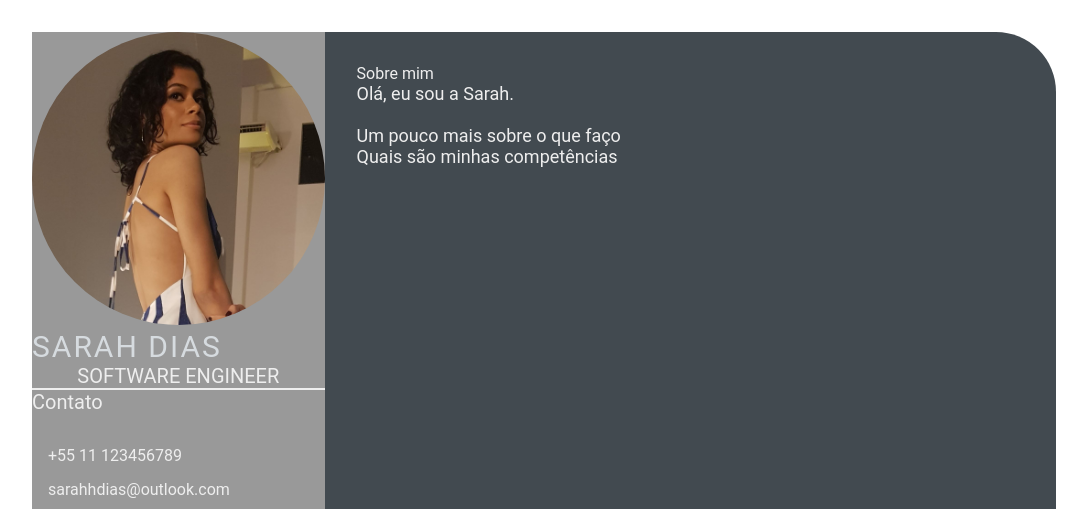
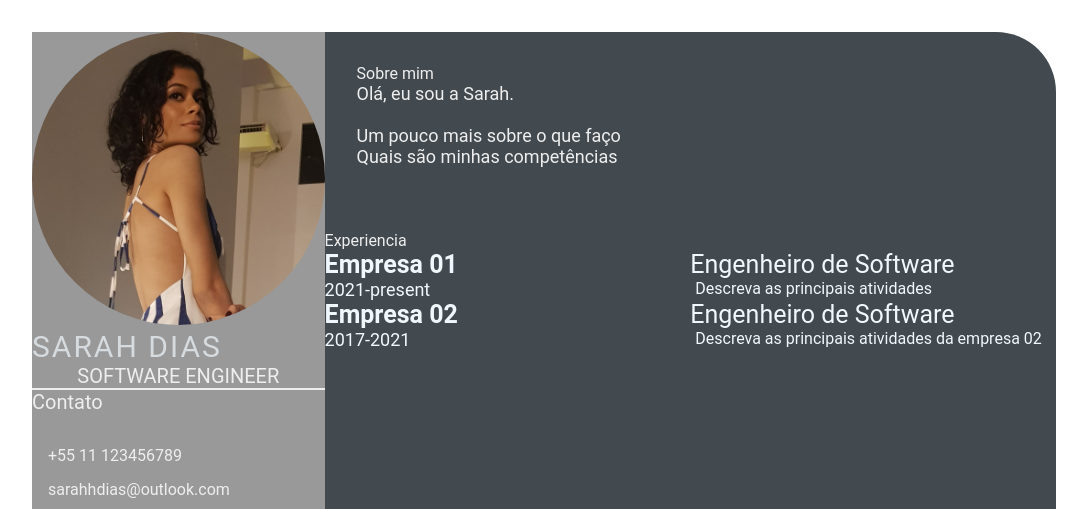
Before and after one commit to sarahhdias/devweekgit.github.io, a plain HTML site: page index.html in a window 1280 px wide. Shown: the top 509 px of the page, without its empty margins (96-1183 px from the left). Drawn offline with Linux system fonts and the light colour scheme.

Commit message:
feat-add-job-details

```diff
--- a/index.html
+++ b/index.html
@@ -48,6 +48,31 @@
                     </section>
 
                 </div>
+                <section class="experience gap">
+                    <div class="right-title">Experiencia</div>
+                    <div class="experience-contents">
+                            <div class="exp-left">
+                                <p class="exp-company-name">Empresa 01</p>
+                                <p class="exp-time-period">2021-present</p>
+                            </div>
+                            <div class="exp-right">
+                                    <p class="exp-position">Engenheiro de Software</p>
+                                    <p class="exp-desc">
+                                        Descreva as principais atividades
+                                    </p>
+                            </div>
+                            <div class="exp-left">
+                                <p class="exp-company-name">Empresa 02</p>
+                                <p class="exp-time-period">2017-2021</p>
+                            </div>
+                            <div class="exp-right">
+                                    <p class="exp-position">Engenheiro de Software</p>
+                                    <p class="exp-desc">
+                                        Descreva as principais atividades da empresa 02
+                                    </p>
+                            </div>
+                    </div>
+                </section>
         </section>
     </main>
 </body>
--- a/style.css
+++ b/style.css
@@ -101,3 +101,38 @@
     font-size: 18px;
     color: #eeeeee;
 }
+
+.experience-contents,
+.education-contents,
+.awards-contents {
+    display: grid;
+    grid-template-columns: repeat(2, 1fr);
+    padding-bottom: 2rem;
+    color: #F1F8FD;
+}
+
+.exp-company-name,
+.education-school-name,
+.awards-company-name {
+    font-size: 25px;
+    font-weight: bold;
+}
+
+.exp-time-period,
+.educationp-time-period,
+.awards-time-period {
+    font-size: 18px;
+}
+
+.exp-position,
+.education-subject,
+.awards-name {
+    font-size: 25px;
+}
+
+.exp-desc,
+.education-desc,
+.awards-desc {
+    font-size: 16px;
+    padding-left: 5px;
+}
```
